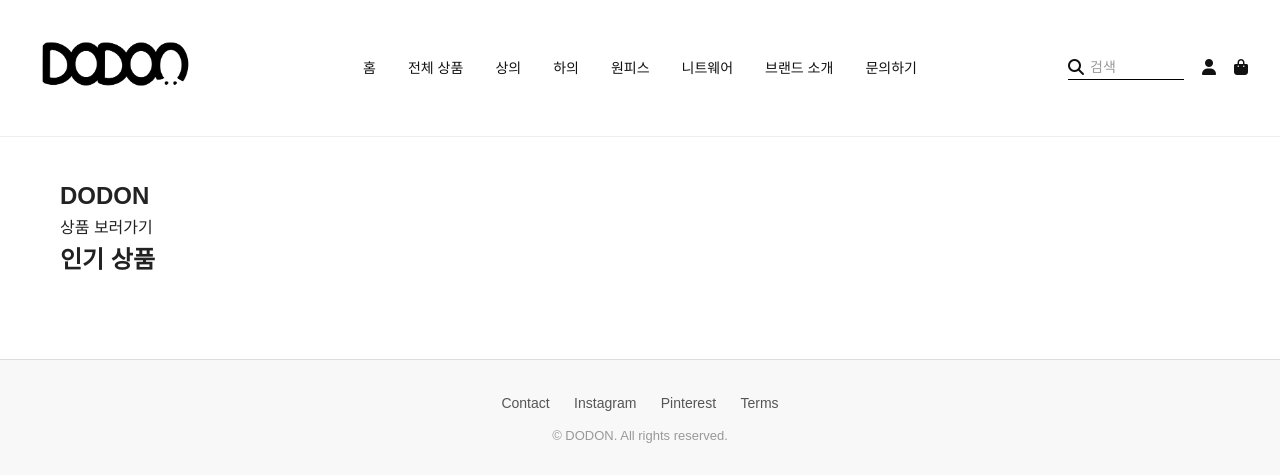
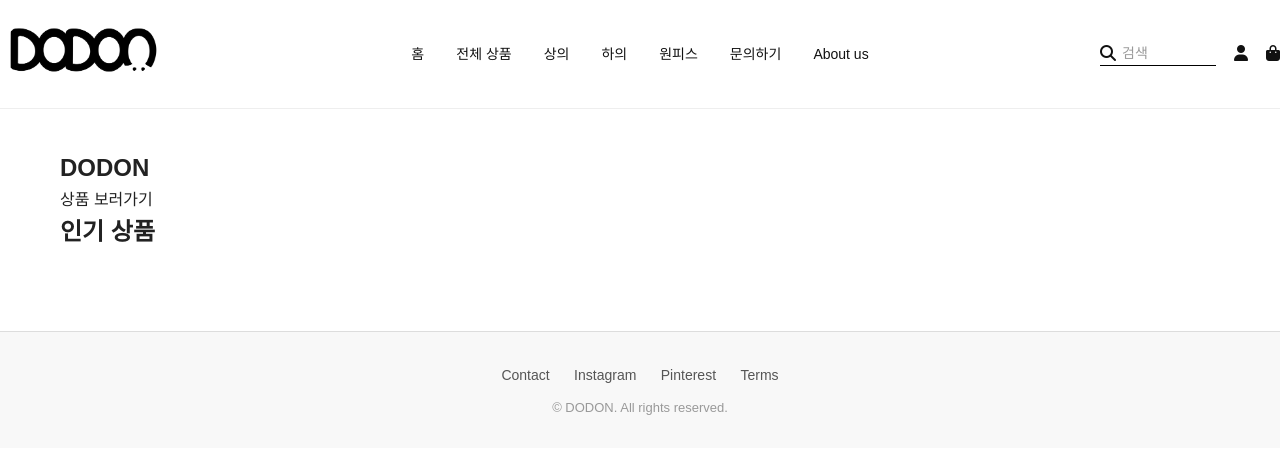
Before and after one commit to Minchaek69/DODON, a Flask app: page / in a window 1280 px wide. Shown: the top 475 px of the page. Run offline with Flask 3, Linux system fonts and the light colour scheme.

Commit message:
Menus Version 3.0

```diff
--- a/app/static/css/style.css
+++ b/app/static/css/style.css
@@ -20,12 +20,12 @@ ul {
 header {
   border-bottom: 1px solid #eee;
   background: #fff;
-  padding: 12px 32px;
+  padding: 12px auto;
 }
 .header-bar {
   border-bottom: 1px solid #eee;
   background: #fff;
-  padding: 14px 32px;
+  padding: 14px auto;
 }
 
 .header-container {
--- a/app/templates/base.html
+++ b/app/templates/base.html
@@ -79,9 +79,8 @@
             <li><a href="#">상의</a></li>
             <li><a href="#">하의</a></li>
             <li><a href="#">원피스</a></li>
-            <li><a href="#">니트웨어</a></li>
-            <li><a href="#">브랜드 소개</a></li>
             <li><a href="#">문의하기</a></li>
+            <li><a href="#">About us</a></li>
           </ul>
         </nav>
 
```
